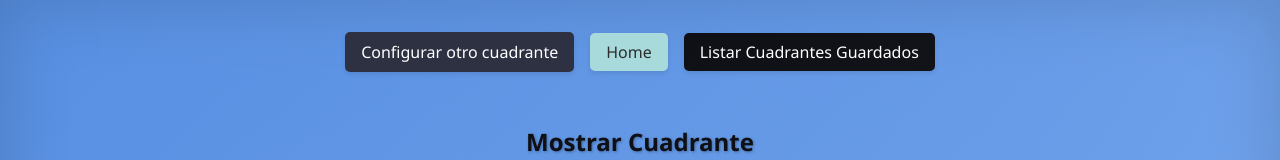
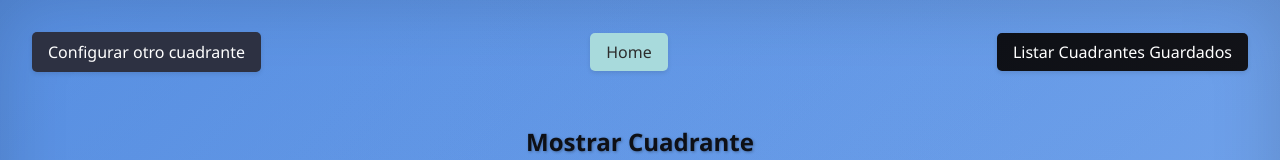
Before and after one commit to MFlor-PD/MFlor-PD-Final-Project_SocoShift_Frontend, a React (Vite) app: page /cuadrantes/mostrar in a window 1280 px wide. Shown: the top 160 px of the page. Built offline with nearby package versions, Linux system fonts and the light colour scheme; no server answers.

Commit message:
espacio enter botones

```diff
--- a/src/css/CuadranteMostrarPage.css
+++ b/src/css/CuadranteMostrarPage.css
@@ -19,8 +19,8 @@
 
 .botones-header {
   display: flex;
+  justify-content: space-between;
   flex-wrap: wrap;
-  justify-content: center;
   align-items: center;
   gap: 1rem;
   margin-bottom: 1rem;
@@ -48,6 +48,11 @@
 
 
 }
+.botones-header .boton-home-superior {
+  margin-left: auto;
+  margin-right: auto;
+}
+
 
 @media (max-width: 480px) {
   .cuadrante-mostrar-container .botones-header {
```
